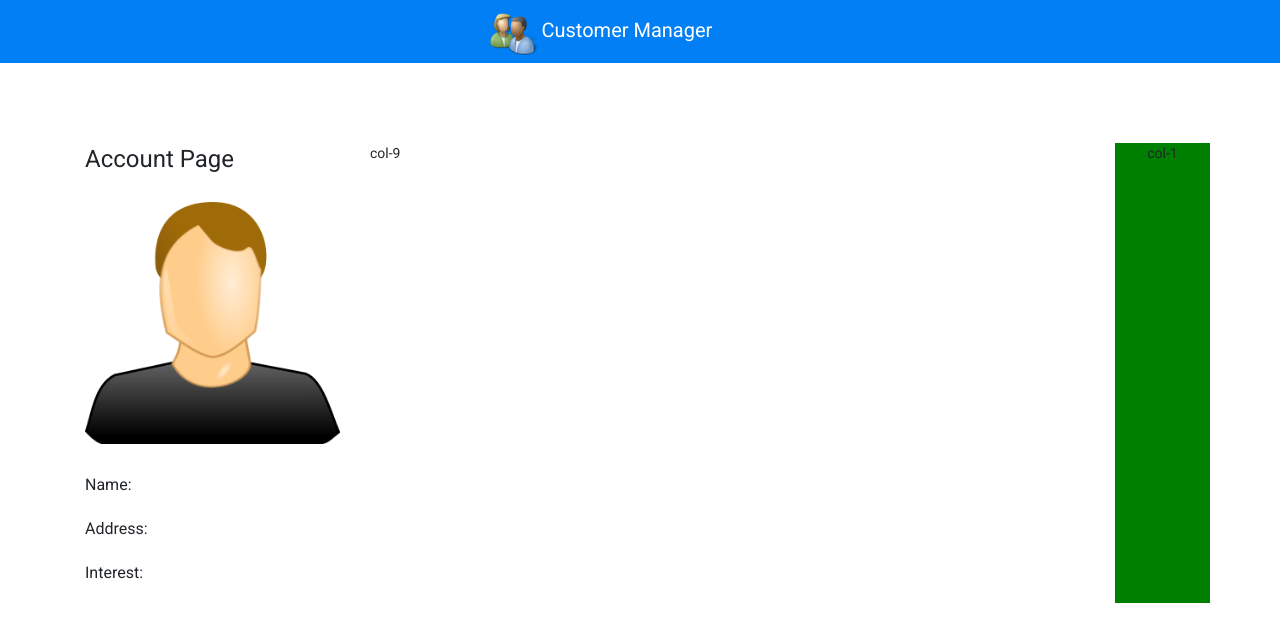
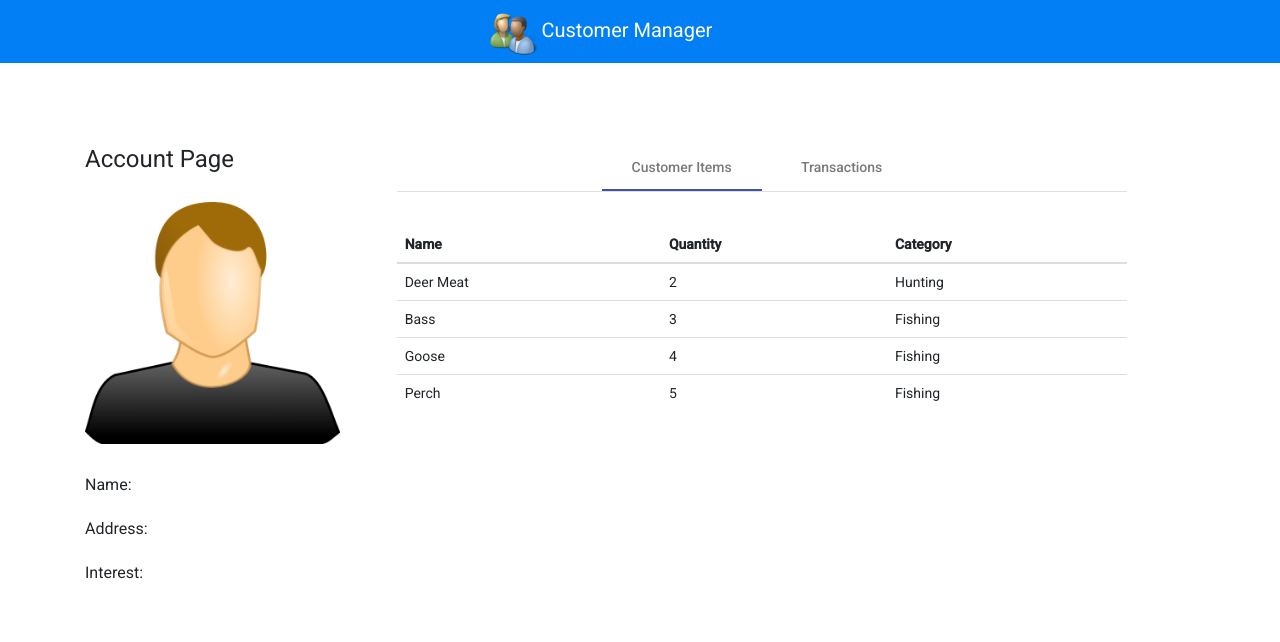
Before and after one commit to KenZhangProgramming/UserManagementFrontEnd, an Angular app: page /accountpage in a window 1280 px wide. Shown: the top 642 px of the page. Built offline with nearby package versions, Linux system fonts and the light colour scheme.

Commit message:
partial working account page with table

```diff
--- a/src/app/Components/account-page/account-page.component.css
+++ b/src/app/Components/account-page/account-page.component.css
@@ -5,3 +5,7 @@
 .accountInfo{
     margin-top: 20pt;
 }
+
+.col-8{
+    margin-left: 20pt;
+}
--- a/src/app/Components/account-page/account-page.component.html
+++ b/src/app/Components/account-page/account-page.component.html
@@ -31,6 +31,27 @@
         </body>
     </div>
 
-    <div class="col-8">col-9</div>
-    <div class="col-1">col-1</div>
+    <div class="col-8">
+        <mat-tab-group mat-align-tabs="center">
+            <mat-tab label="Customer Items">
+                <app-customer-items [products]="products" ></app-customer-items>
+            </mat-tab>
+            <mat-tab label="Transactions">
+                <app-transactions></app-transactions>
+            </mat-tab>
+        </mat-tab-group>
+
+
+
+
+
+
+
+
+
+
+
+
+
+    </div>
 </div>
--- a/src/app/Components/account-page/account-page.component.ts
+++ b/src/app/Components/account-page/account-page.component.ts
@@ -1,4 +1,5 @@
 import { Component, OnInit } from '@angular/core';
+import { IProduct } from 'src/app/Shared/Interfaces';
 
 @Component({
   selector: 'app-account-page',
@@ -6,10 +7,21 @@ import { Component, OnInit } from '@angular/core';
   styleUrls: ['./account-page.component.css']
 })
 export class AccountPageComponent implements OnInit {
+  products: IProduct[] = [];
 
   constructor() { }
 
   ngOnInit(): void {
+    this.getProducts();
+  }
+
+  getProducts() {
+    this.products = [
+      { "id": "1", "Name": "Deer Meat", "Quantity": 2, "Category": "Hunting", "CustomerId": 1},
+      { "id": "2", "Name": "Bass", "Quantity": 3, "Category": "Fishing", "CustomerId": 2},
+      { "id": "3", "Name": "Goose", "Quantity": 4, "Category": "Fishing", "CustomerId": 3},
+      { "id": "1", "Name": "Perch", "Quantity": 5, "Category": "Fishing", "CustomerId": 4}
+    ];
   }
 
 }
--- /dev/null
+++ b/src/app/Components/customer-items/customer-items.component.css
@@ -0,0 +1,3 @@
+.table{
+    margin-top: 25pt;
+}
--- /dev/null
+++ b/src/app/Components/customer-items/customer-items.component.html
@@ -0,0 +1,16 @@
+<table class="table">
+    <thead>
+      <tr>
+        <th scope="col">Name</th>
+        <th scope="col">Quantity</th>
+        <th scope="col">Category</th>
+      </tr>
+    </thead>
+    <tbody>
+        <tr *ngFor="let product of products">
+            <td>{{ product.Name}}</td>
+            <td>{{ product.Quantity}}</td>
+            <td>{{ product.Category}}</td>
+          </tr>
+    </tbody>
+  </table>
--- /dev/null
+++ b/src/app/Components/customer-items/customer-items.component.ts
@@ -0,0 +1,18 @@
+import { Component, OnInit, Input} from '@angular/core';
+import { IProduct } from 'src/app/Shared/Interfaces';
+
+@Component({
+  selector: 'app-customer-items',
+  templateUrl: './customer-items.component.html',
+  styleUrls: ['./customer-items.component.css']
+})
+export class CustomerItemsComponent implements OnInit {
+  @Input() products: IProduct[] = [];
+
+  constructor() { }
+
+  ngOnInit(): void {
+    console.log(this.products)
+  }
+
+}
--- /dev/null
+++ b/src/app/Components/transactions/transactions.component.html
@@ -0,0 +1 @@
+<p>transactions works!</p>
--- /dev/null
+++ b/src/app/Components/transactions/transactions.component.ts
@@ -0,0 +1,15 @@
+import { Component, OnInit } from '@angular/core';
+
+@Component({
+  selector: 'app-transactions',
+  templateUrl: './transactions.component.html',
+  styleUrls: ['./transactions.component.css']
+})
+export class TransactionsComponent implements OnInit {
+
+  constructor() { }
+
+  ngOnInit(): void {
+  }
+
+}
```
Also changed, not shown: src/app/Shared/Interfaces.ts (+8 -0 lines), src/app/app.module.ts (+11 -2 lines), src/app/Components/transactions/transactions.component.css (added), 2 other files (tests, documents, lock files or other folders).
